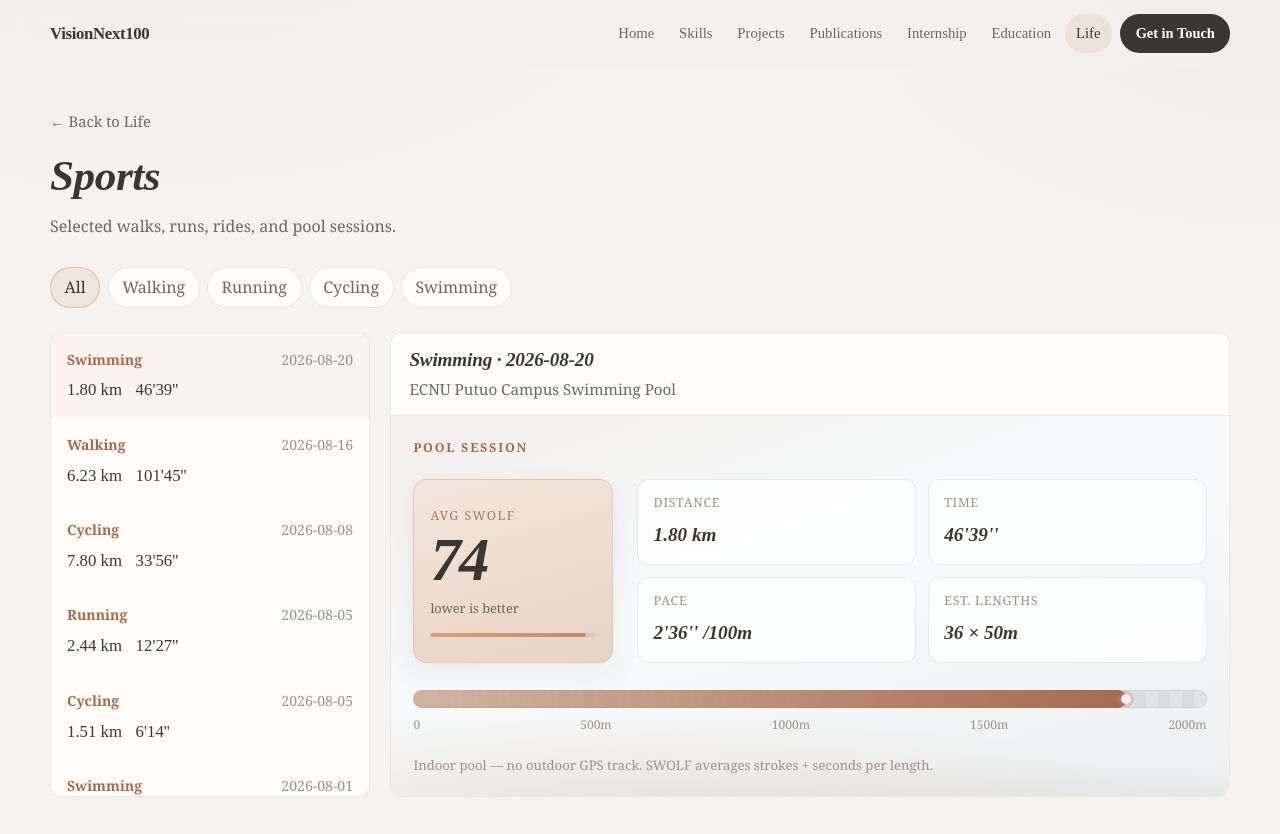
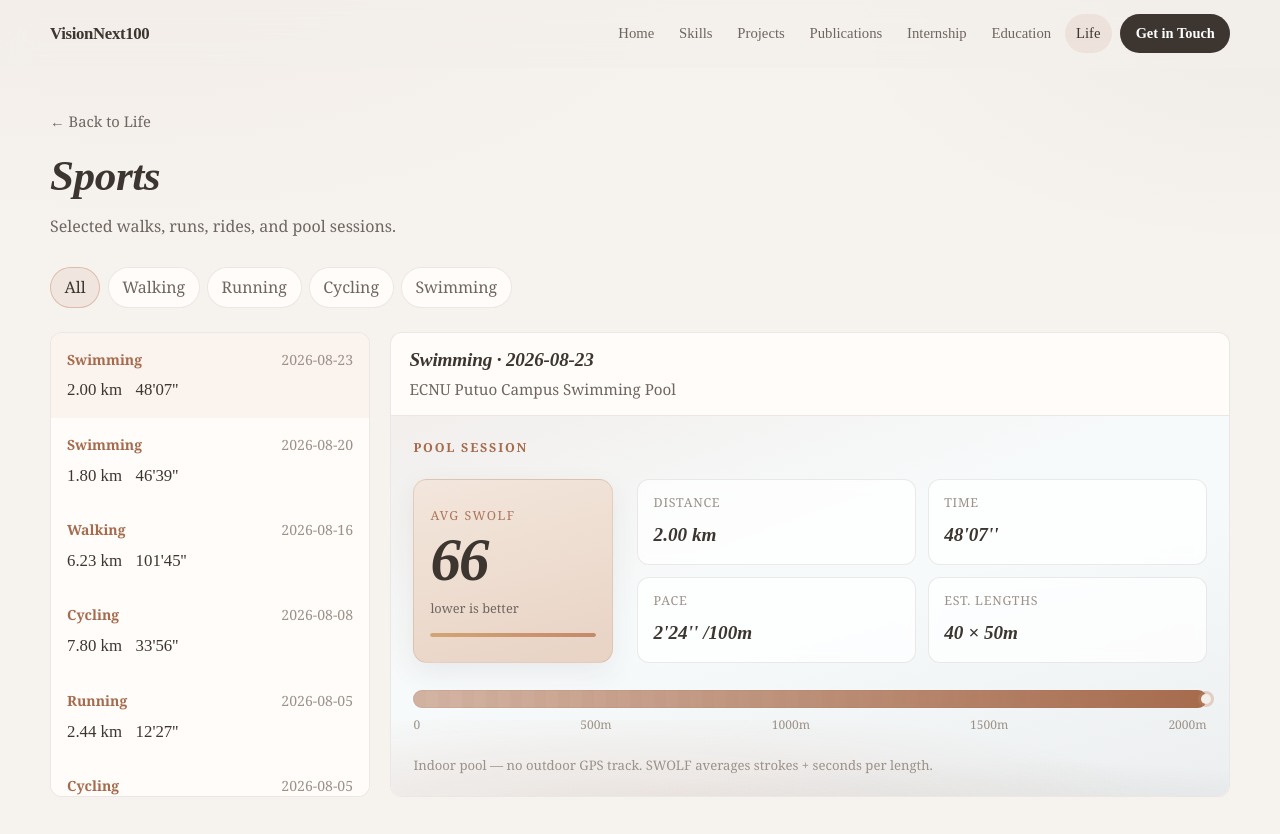
Before and after one commit to VisionNext100/VisionNext100.github.io, a React (Vite) app: page /life/sports in a window 1280 px wide. Shown: the top 834 px of the page. Built offline with nearby package versions, Linux system fonts and the light colour scheme; no server answers.

Commit message:
chore: update sports data

```diff
--- a/src/data/sports.ts
+++ b/src/data/sports.ts
@@ -72,6 +72,16 @@ const swimming: SportActivity[] = [
     venue: 'ECNU Putuo Campus Swimming Pool',
     swolf: 74,
   },
+  {
+    id: 'swim-2026-08-23',
+    type: 'swimming',
+    date: '2026-08-23',
+    distanceKm: 2.0,
+    durationSec: 48 * 60 + 7,
+    durationLabel: formatDuration(48 * 60 + 7),
+    venue: 'ECNU Putuo Campus Swimming Pool',
+    swolf: 66,
+  },
 ]
 
 export function formatPacePer100m(distanceKm: number, durationSec: number) {
```
